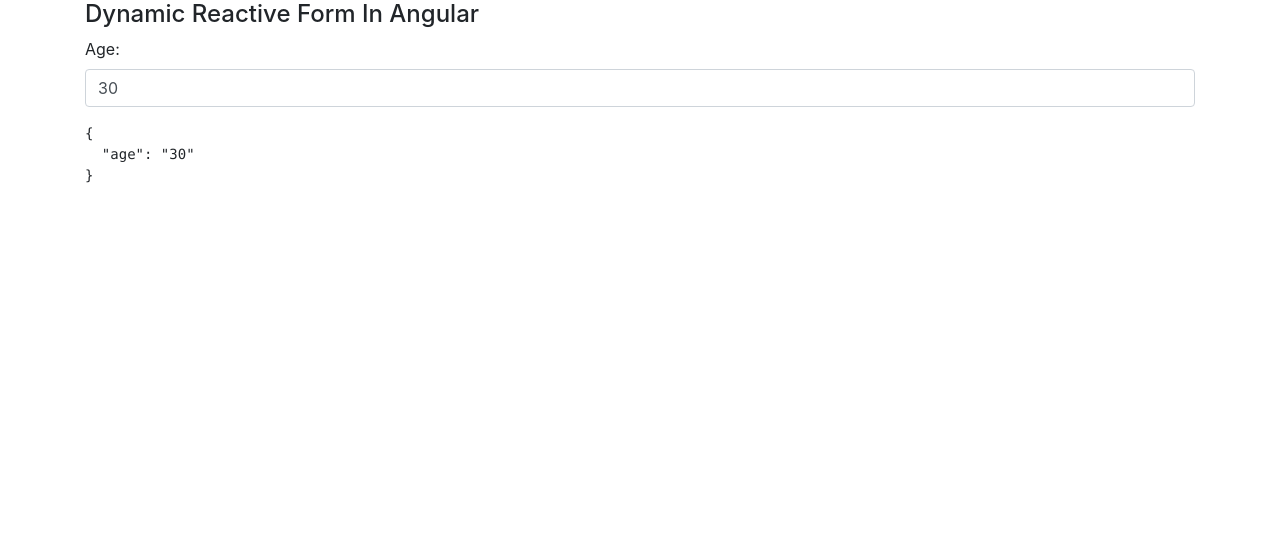
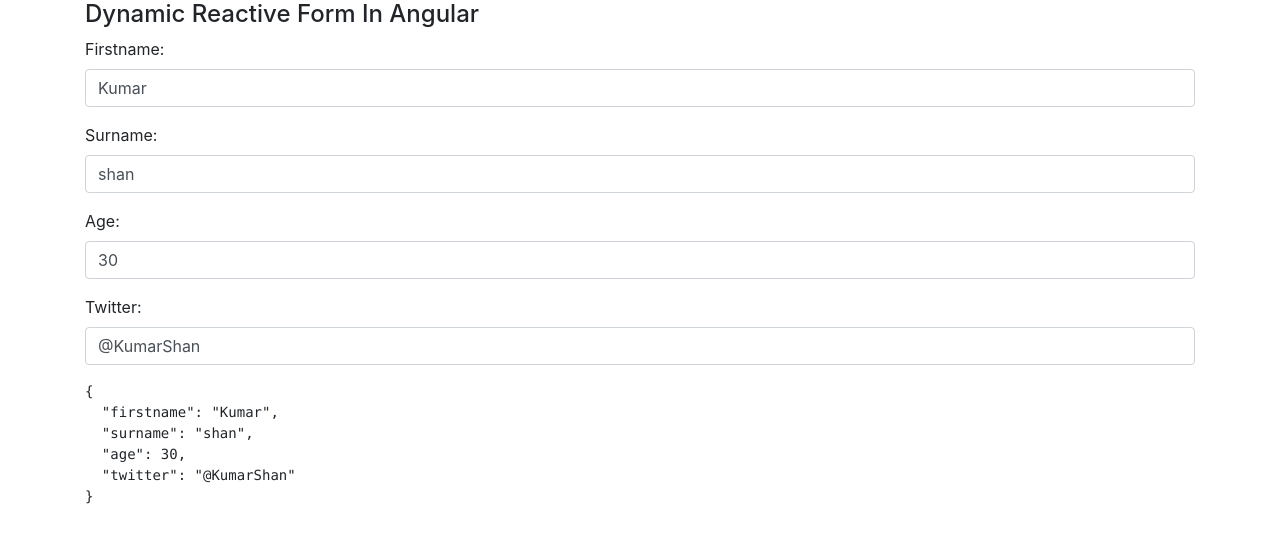
Before and after one commit to kumaruidivloper/Create-Dynamic-Forms-In-Angular, an Angular app: page / in a window 1280 px wide. Shown: the top 542 px of the page. Built offline with nearby package versions, Linux system fonts and the light colour scheme.

Commit message:
Dynamically-Create-Multiple-FormControls-From-Data-Set

```diff
--- a/src/app/app.component.html
+++ b/src/app/app.component.html
@@ -2,9 +2,15 @@
 <div class="container">
 <h4>Dynamic Reactive Form In Angular</h4>
 <form [formGroup]="form">
-  <div class="form-group">
+  <!-- <div class="form-group">
     <label for="usr">{{fieldLable}}:</label>
     <input type="text" class="form-control" [formControlName]="fieldName">
+  </div> -->
+
+  <!--Dynamic Form-->
+  <div class="form-group" *ngFor="let prop of personProps">
+    <label for="usr">{{prop | titlecase}}:</label>
+    <input type="text" class="form-control" [formControlName]="prop">
   </div>
 </form>
 
--- a/src/app/app.component.ts
+++ b/src/app/app.component.ts
@@ -10,13 +10,30 @@
   public title = 'Create-Dynamic-Forms-In-Angular';
 
   public form: FormGroup;
-  public fieldLable = 'Age';
-  public fieldName = 'age';
-  public fieldValue = '30';
+  // public fieldLable = 'Age';
+  // public fieldName = 'age';
+  // public fieldValue = '30';
+
+  // More number of Fields
+  public person = {
+    firstname: 'Kumar',
+    surname: 'shan',
+    age: 30,
+    twitter: '@KumarShan'
+  };
+
+  personProps = [];
 
   ngOnInit() {
-    this.form = new FormGroup({
-      [this.fieldName]: new FormControl(this.fieldValue)
-    });
+    const formDataObj = {};
+    for (const prop of Object.keys(this.person)) {
+        formDataObj[prop] = new FormControl(this.person[prop]);
+        this.personProps.push(prop);
+    }
+    // this.form = new FormGroup({
+    //   [this.fieldName]: new FormControl(this.fieldValue)
+    // });
+
+    this.form = new FormGroup(formDataObj);
   }
 }
```
